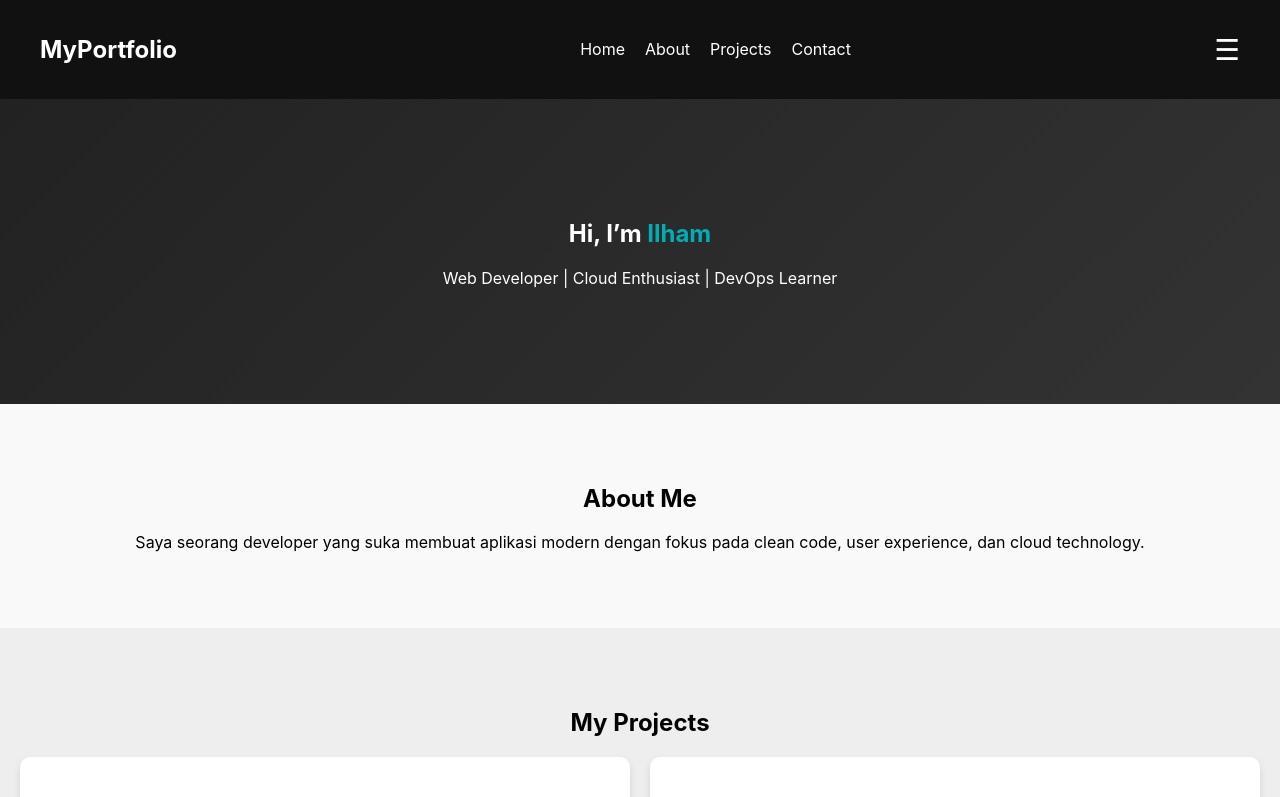
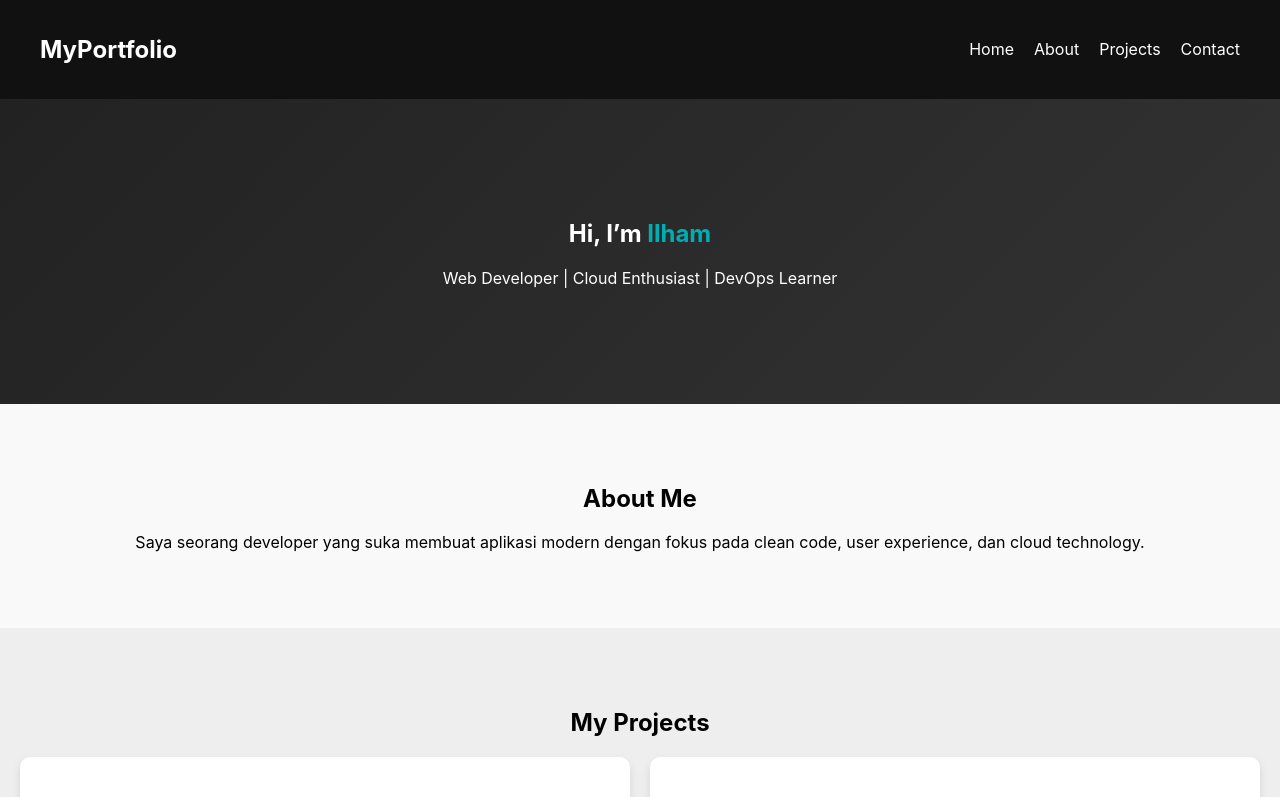
Before and after one commit to Ilhamrsdi/my-portfolio, a React (Create React App) app: page / in a window 1280 px wide. Shown: the top 797 px of the page. Built offline with nearby package versions, Linux system fonts and the light colour scheme.

Commit message:
fixed menu toogle

```diff
--- a/src/App.css
+++ b/src/App.css
@@ -40,9 +40,10 @@ body {
 
 /* Hamburger menu */
 .menu-toggle {
-  display: block;
+  display: none;
   font-size: 1.8rem;
   cursor: pointer;
+  color: white;
 }
 
 /* Responsive Navbar */
@@ -53,7 +54,7 @@ body {
   }
 
   .nav-links {
-     position: fixed;
+    position: fixed;
     top: 0;
     right: -100%;
     background: #111;
@@ -69,7 +70,7 @@ body {
   }
 
   .nav-links.active {
-    right: 0; /* slide in */
+     right: 0; /* slide in */
     opacity: 1;
   }
 
```
